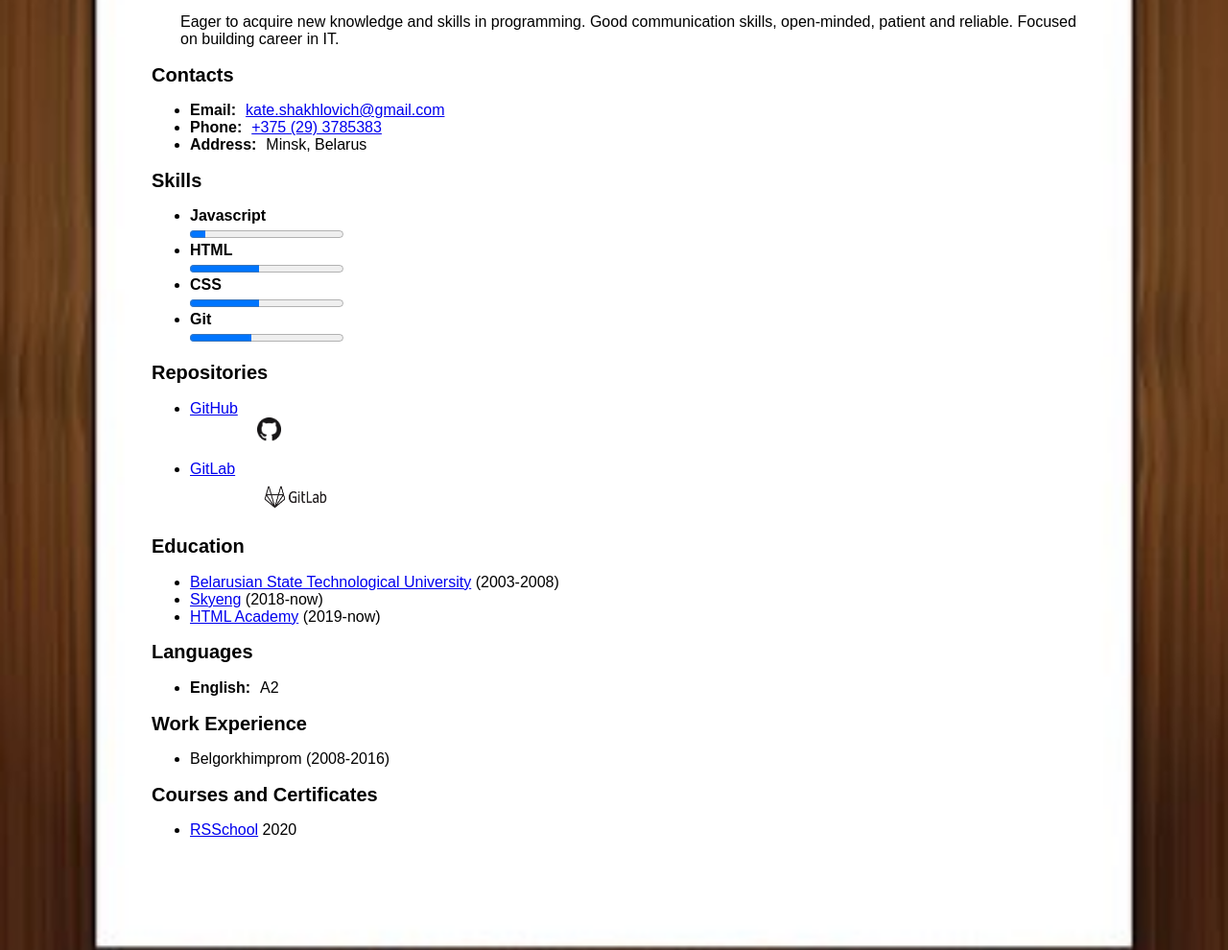
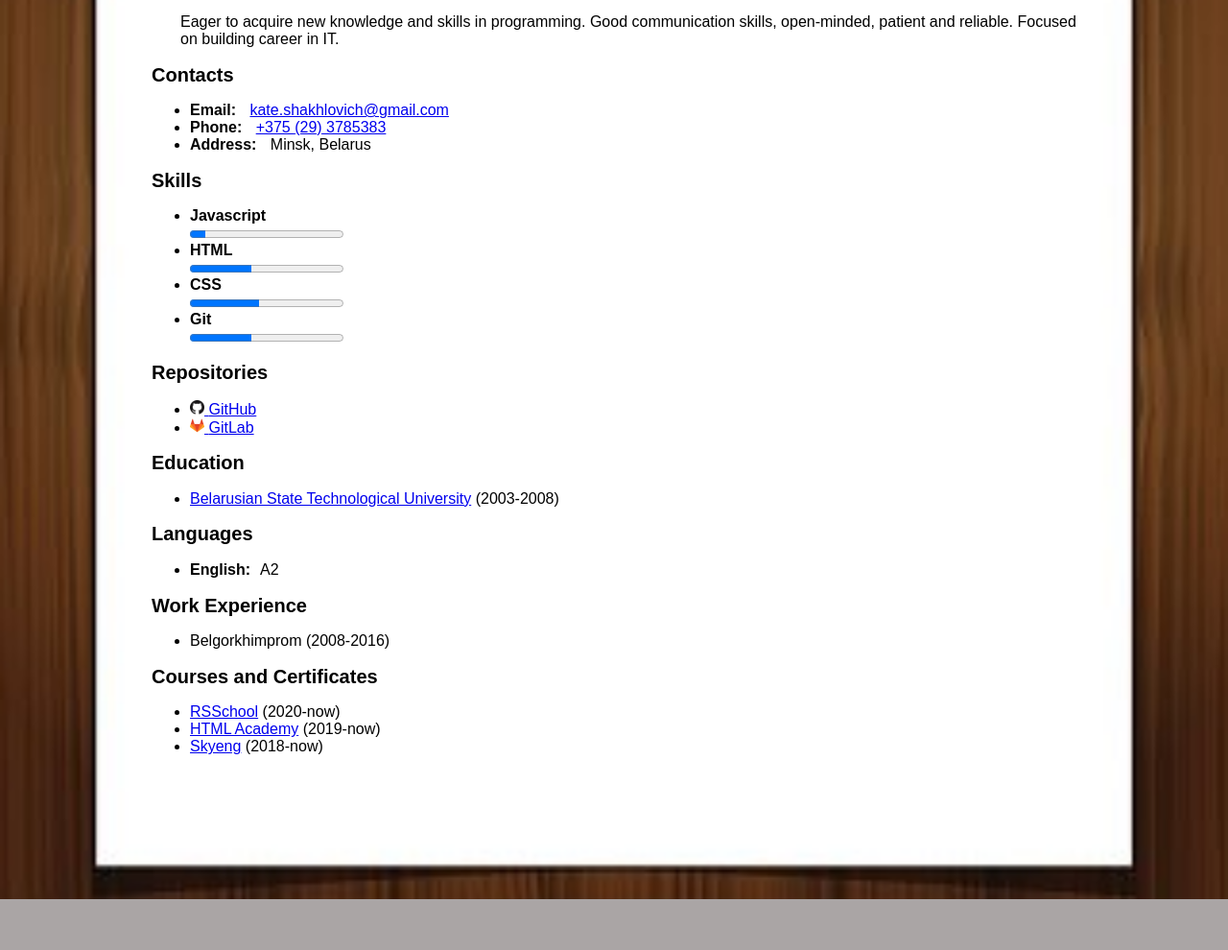
Before and after one commit to kate-shakhlovich/rsschool-cv, a plain HTML site: page index.html in a window 1280 px wide. Shown: the part 551-1541 px from the top of the page at 96% size. After the commit the page ends 1488 px from the top, so only its background shows below. Drawn offline with Linux system fonts and the light colour scheme.

Commit message:
refactor: move images, apply beatify

```diff
--- a/index.html
+++ b/index.html
@@ -1,54 +1,84 @@
 <!DOCTYPE html>
 <html lang="en">
+
 <head>
-    <meta charset="utf-8">
+  <meta charset="utf-8" />
   <title>Katsiaryna Shakhlovich</title>
-    <link rel="stylesheet" href="style.css">
+  <link rel="stylesheet" href="style.css" />
 </head>
+
 <body>
   <header>
     <div class="avatar">
-        <img src="avatar.png" alt="avatar" width="230" height="270">
+      <img src="images/avatar.png" alt="avatar" width="230" height="270" />
     </div>
   </header>
   <main>
-      <div >
+    <div>
       <h1 class="uppercase text-align-center">Katsiaryna Shakhlovich</h1>
       <h2 class="uppercase text-align-center">Junior front-end developer</h2>
       <div class="container">
         <h2>About me</h2>
         <p>
-           Eager to acquire new knowledge and skills in programming. Good communication skills, open-minded, patient and reliable. Focused on building career in IT.
+          Eager to acquire new knowledge and skills in programming. Good
+          communication skills, open-minded, patient and reliable. Focused on
+          building career in IT.
         </p>
         <h2>Contacts</h2>
         <ul>
-            <li><span class="label">Email:</span><a href="mailto:kate.shakhlovich@gmail.com">kate.shakhlovich@gmail.com</a></li>
-            <li><span class="label">Phone:</span><a href="tel:+375293785383">+375 (29) 3785383</a></li>
-            <li><span class="label">Address:</span>Minsk, Belarus</li>
+          <li>
+            <span class="label">Email:</span>
+            <a href="mailto:kate.shakhlovich@gmail.com">kate.shakhlovich@gmail.com</a>
+          </li>
+          <li>
+            <span class="label">Phone:</span>
+            <a href="tel:+375293785383">+375 (29) 3785383</a>
+          </li>
+          <li>
+            <span class="label">Address:</span>
+            <span>Minsk, Belarus</span>
+          </li>
         </ul>
         <h2>Skills</h2>
         <ul>
-            <li><span class="label">Javascript</span><br><progress class="progress" max="100" value="10"></progress></li>
-            <li><span class="label">HTML</span><br><progress class="progress" max="100" value="45"></progress> </li>
-            <li><span class="label">CSS</span><br><progress class="progress" max="100" value="45"></progress></li>
-            <li><span class="label">Git</span><br><progress class="progress" max="100" value="40"></progress> </li>
+          <li>
+            <span class="label">Javascript</span><br>
+            <progress class="progress" max="100" value="10"></progress>
+          </li>
+          <li>
+            <span class="label">HTML</span><br>
+            <progress class="progress" max="100" value="40"></progress>
+          </li>
+          <li>
+            <span class="label">CSS</span><br>
+            <progress class="progress" max="100" value="45"></progress>
+          </li>
+          <li>
+            <span class="label">Git</span><br>
+            <progress class="progress" max="100" value="40"></progress>
+          </li>
         </ul>
         <h2>Repositories</h2>
         <ul>
-            <li><a class="logo-label" href="https://github.com/kate-shakhlovich">GitHub</a>
-              <p class="logo"><a href="https://github.com/kate-shakhlovich"><img src="GitHub-Mark-32px.png" width="25" height="25" alt="GitHub">
-              <!--<img src="GitHub-Mark-32px.png" alt="GitHub" width="25" height="25">-->
+          <li>
+            <a href="https://github.com/kate-shakhlovich">
+              <img src="images/github-logo.png" height="15" alt="GitHub" />
+              <span>GitHub</span>
+            </a>
           </li>
-            <li><a class="logo-label" href="https://gitlab.com/Emvma">GitLab</a>
-              <p class="logo"><a href="https://gitlab.com/Emvma"><img src="gitlab-logo-1-color-black-rgb.png" width="80" height="40" alt="GitLab"></a></p>
-              <!--<img src="gitlab-logo-1-color-black-rgb.png" alt="GitLab" width="80" height="40">-->
+          <li>
+            <a href="https://gitlab.com/Emvma">
+              <img src="images/gitlab-logo.png" height="15" alt="GitLab" />
+              <span>GitLab</span>
+            </a>
           </li>
         </ul>
         <h2>Education</h2>
         <ul>
-            <li><a href="https://www.belstu.by/">Belarusian State Technological University</a> (2003-2008)</li>
-            <li><a href="https://skyeng.ru/">Skyeng</a> (2018-now)</li>
-            <li><a href="https://htmlacademy.ru/">HTML Academy</a> (2019-now)</li>
+          <li>
+            <a href="https://www.belstu.by/">Belarusian State Technological University</a>
+            <span>(2003-2008)</span>
+          </li>
         </ul>
         <h2>Languages</h2>
         <ul>
@@ -60,10 +90,22 @@
         </ul>
         <h2>Courses and Certificates</h2>
         <ul>
-            <li><a href="https://rs.school/">RSSchool</a> 2020</li>
+          <li>
+            <a href="https://rs.school/">RSSchool</a>
+            <span>(2020-now)</span>
+          </li>
+          <li>
+            <a href="https://htmlacademy.ru/">HTML Academy</a>
+            <span>(2019-now)</span>
+          </li>
+          <li>
+            <a href="https://skyeng.ru/">Skyeng</a>
+            <span>(2018-now)</span>
+          </li>
         </ul>
       </div>
     </div>
   </main>
 </body>
+
 </html>
--- a/style.css
+++ b/style.css
@@ -1,12 +1,11 @@
 body {
   color: black;
   background-color: rgb(170, 165, 165);
-    background-image: url(list.jpg);
+  background-image: url(images/list.jpg);
   background-size: 130% 110%;
   background-repeat: no-repeat;
   background-position: 50% 50%;
   font-family: "Arial", "Tahoma", sans-serif;
-
 }
 
 h1 {
@@ -43,14 +42,4 @@ p {
 .label {
   font-weight: bold;
   margin-right: 10px;
-
 }
-
-.logo {
-    margin-left: 70px;
-    margin-top: 0;
-
-}
-a.logo-label {
-    margin-top: 60px;
-}
```
Also changed, not shown: gitlab-logo-1-color-black-rgb.png (deleted), images/avatar.png (renamed from avatar.png), images/github-logo.png (renamed from GitHub-Mark-32px.png), images/gitlab-logo.png (added), images/list.jpg (renamed from list.jpg), 1 other file. Lines whose indentation alone changed are shown as unchanged.
